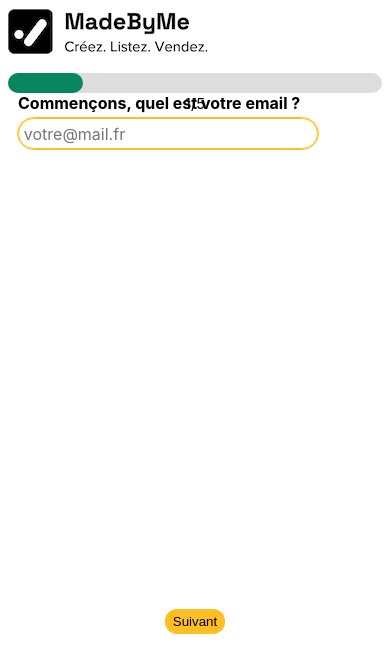
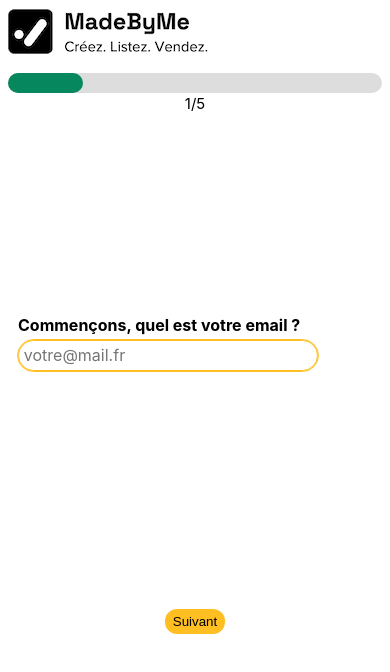
Before and after one commit to PierreEsseul/mbm-create-front-shop, a React (Create React App) app: page / in a window 390 px wide. Shown: the top 672 px of the page. Built offline with nearby package versions, Linux system fonts and the light colour scheme.

Commit message:
modif responsive mobile

```diff
--- a/src/components/NewBoutique/NewArticleForm/Steps.css
+++ b/src/components/NewBoutique/NewArticleForm/Steps.css
@@ -5,6 +5,13 @@
     flex-wrap: wrap;
     gap: 0.3rem;
     margin-bottom: 1rem;
+}
+
+.new-boutique__control {
+    width: 100%;
+    display: flex;
+    flex-direction: column;
+    justify-content: center;
 }
 
 .new-boutique__control label,p{
@@ -100,12 +107,4 @@ h2 {
         justify-content: center;
         gap: 1.5rem;
     }
-
-    .new-boutique__control {
-        width: 100%;
-        display: flex;
-        flex-direction: column;
-        justify-content: center;
-    }
-
 }
```
